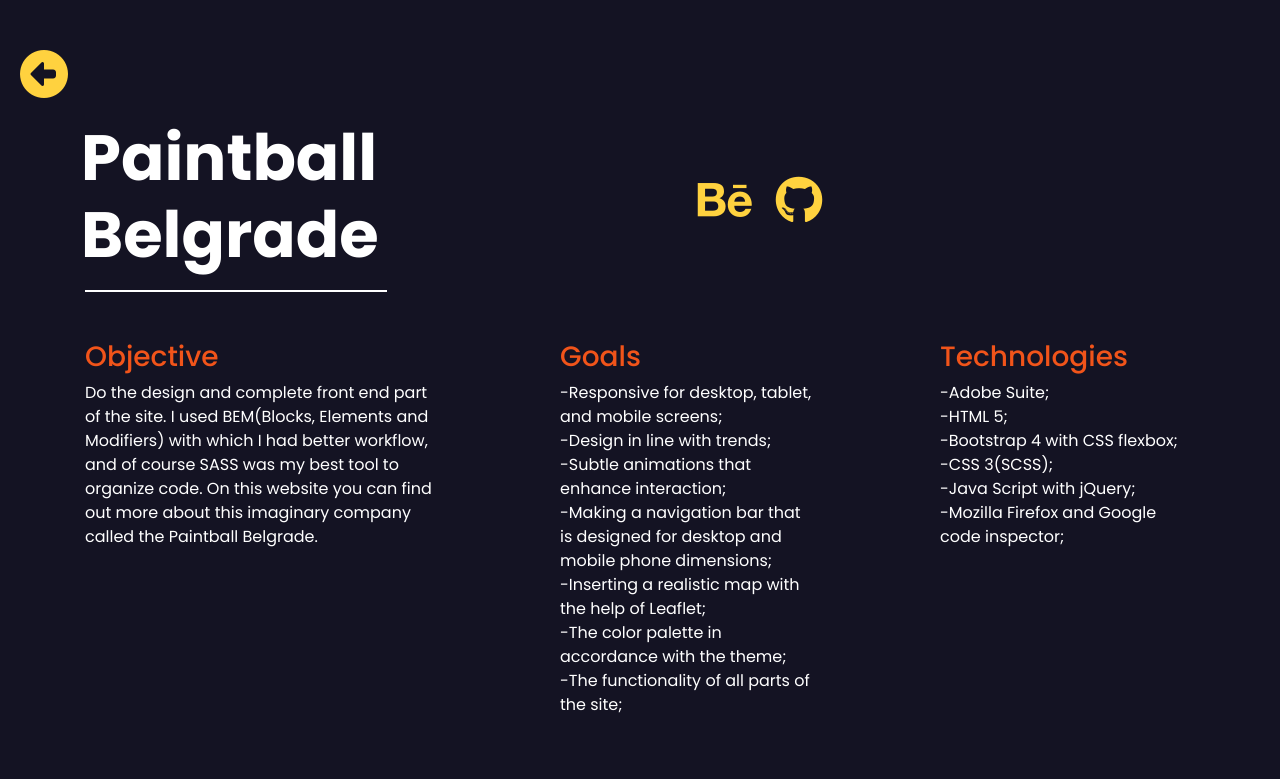
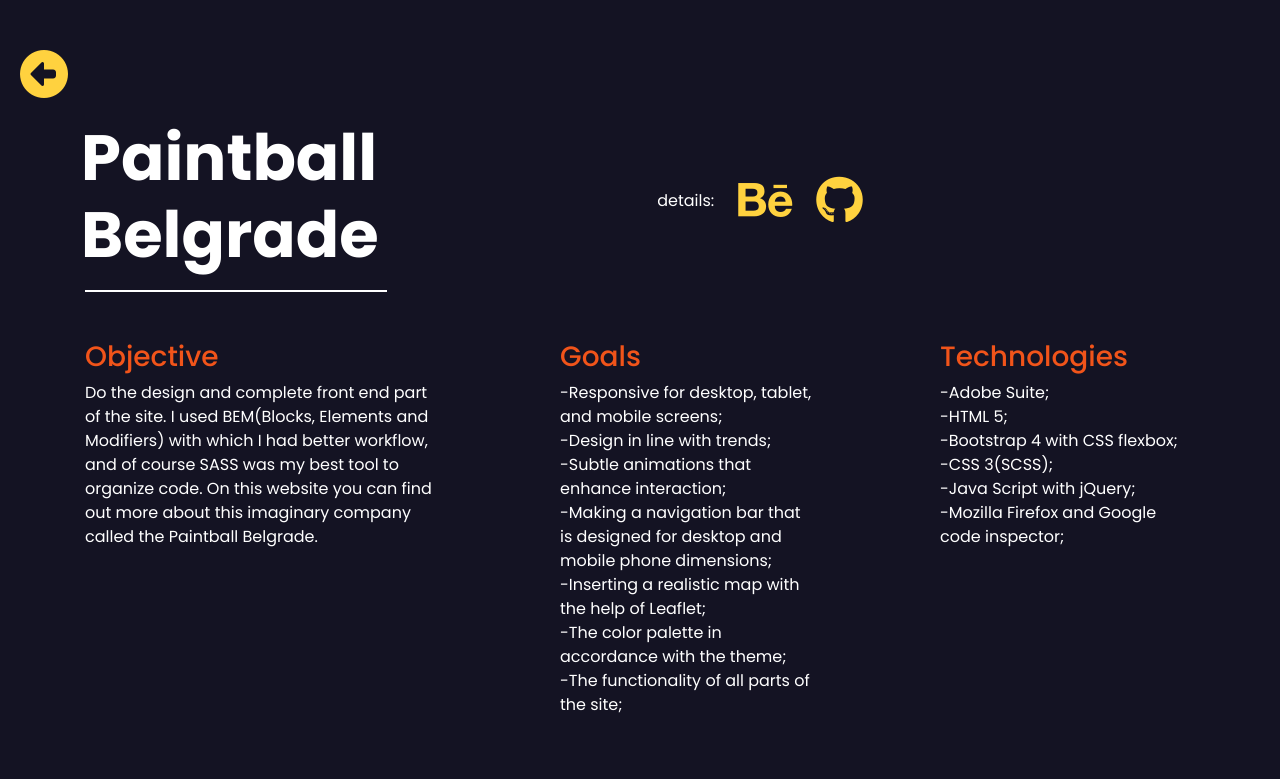
Before and after one commit to Milutin22/portfolio, a plain HTML site: page paintball_belgrade.html in a window 1280 px wide. Shown: the top 779 px of the page. Drawn offline with nearby package versions, Linux system fonts and the light colour scheme.

Commit message:
Update paintball_belgrade.html

```diff
--- a/paintball_belgrade.html
+++ b/paintball_belgrade.html
@@ -27,6 +27,7 @@
                     <h1 class="text-center text-lg-left">Paintball Belgrade</h1>
                 </div>
                 <div class="d-flex align-items-center justify-content-center justify-lg-content-left col-12 col-lg-2">
+                    <span class="details mr-4">details:</span>
                     <a href="https://www.behance.net/gallery/127250467/Paintball-Belgrade" target="_blank"><i class="align-self-center fab fa-behance mr-4"></i></a>
                     <a href="https://github.com/Milutin22/paintball-belgrade.git" target="_blank"><i class="align-self-center fab fa-github"></i></a>
                 </div>
```
